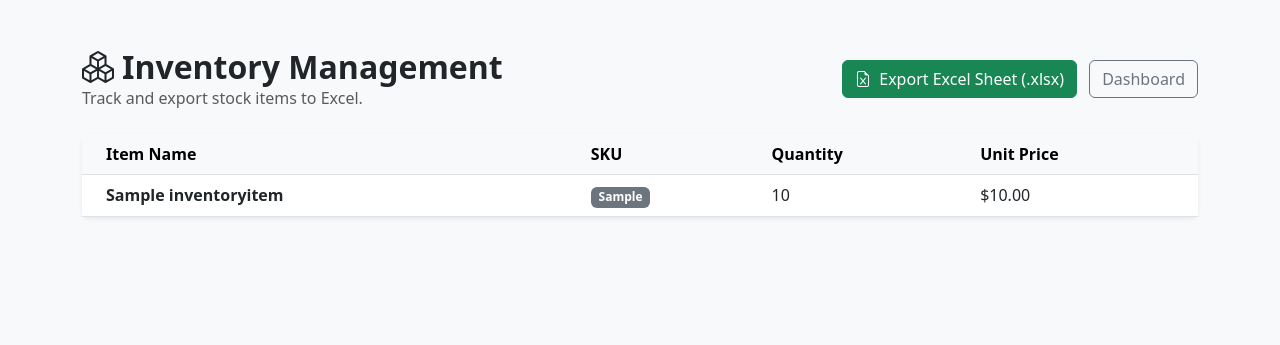
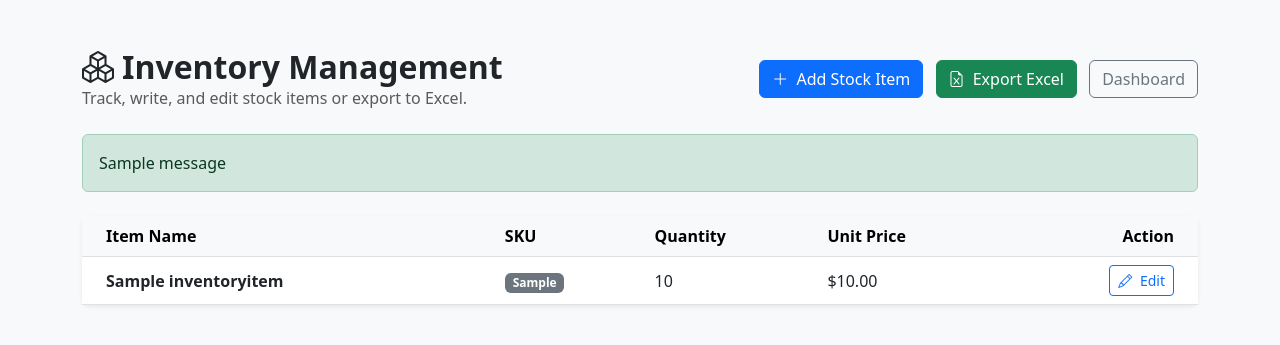
Before and after one commit to AHBILBIS/mis_project, a Django app: page /staff/inventory/ in a window 1280 px wide. Shown: the top 345 px of the page. Run offline with Django 5.2, Linux system fonts and the light colour scheme; a user stored in the database is signed in; tables that the repository leaves empty hold one stand-in row (values such as "Sample post"); one stand-in notice (Sample message) is shown; parts of the project's set-up code (start-up, migrations or seed data) failed here and were passed over.

Commit message:
Add form for staff to create and edit inventory items

```diff
--- a/apps/staff/urls.py
+++ b/apps/staff/urls.py
@@ -6,5 +6,7 @@ urlpatterns = [
     path("add/", views.staff_create, name="staff_create"),
     path("report/new/", views.create_report, name="create_report"),
     path("inventory/", views.inventory_list, name="inventory_list"),
+    path("inventory/add/", views.inventory_create, name="inventory_create"),
+    path("inventory/<int:pk>/edit/", views.inventory_edit, name="inventory_edit"),
     path("inventory/export/", views.export_inventory_excel, name="export_inventory_excel"),
 ]
--- a/apps/staff/views.py
+++ b/apps/staff/views.py
@@ -4,13 +4,12 @@ from django.contrib.auth.decorators import login_required
 from django.contrib import messages
 from django.http import HttpResponse
 from docx import Document
-from docx.shared import Inches, Pt, RGBColor
+from docx.shared import Inches
 from docx.oxml import OxmlElement
-from docx.oxml.ns import qn
 import openpyxl
 
 from .models import StaffProfile, InventoryItem, StaffReport
-from .forms import StaffProfileForm
+from .forms import StaffProfileForm, InventoryItemForm
 
 @login_required
 def staff_list(request):
@@ -44,51 +43,39 @@ def create_report(request):
         )
 
         doc = Document()
+        doc.add_heading(title, 0)
 
-        # Document Title
-        heading = doc.add_heading(title, 0)
-
-        # Author & Metadata
-        formatted_date = report.created_at.strftime("%Y-%m-%d %H:%M")
         meta_table = doc.add_table(rows=2, cols=2)
         meta_table.style = "Table Grid"
-
         meta_table.cell(0, 0).text = "Author:"
         meta_table.cell(0, 1).text = request.user.username
         meta_table.cell(1, 0).text = "Generated Date:"
-        meta_table.cell(1, 1).text = formatted_date
+        meta_table.cell(1, 1).text = report.created_at.strftime("%Y-%m-%d %H:%M")
 
-        doc.add_paragraph() # Spacing
+        doc.add_paragraph()
 
-        # Section 1: Main Content
         doc.add_heading("Report Content", level=1)
         doc.add_paragraph(content)
 
-        # Section 2: Equation Editor Section (OMML Container)
         if equation_text:
             doc.add_heading("Mathematical Equations & Formulas", level=1)
             eq_p = doc.add_paragraph()
             eq_p.add_run("Equation: ")
-
-            # Create Word Native Equation Element (OMML)
             m_math = OxmlElement("m:oMathPara")
             m_math_inner = OxmlElement("m:oMath")
             m_r = OxmlElement("m:r")
             m_t = OxmlElement("m:t")
             m_t.text = equation_text
-
             m_r.append(m_t)
             m_math_inner.append(m_r)
             m_math.append(m_math_inner)
             eq_p._p.append(m_math)
 
-        # Section 3: Attached Image
         if uploaded_image:
             doc.add_heading("Attached Figures & Diagrams", level=1)
             image_stream = io.BytesIO(uploaded_image.read())
             doc.add_picture(image_stream, width=Inches(5.0))
 
-        # Output response
         response = HttpResponse(
             content_type="application/vnd.openxmlformats-officedocument.wordprocessingml.document"
         )
@@ -102,6 +89,31 @@ def create_report(request):
 def inventory_list(request):
     items = InventoryItem.objects.all()
     return render(request, "staff/inventory_list.html", {"items": items})
+
+@login_required
+def inventory_create(request):
+    if request.method == "POST":
+        form = InventoryItemForm(request.POST)
+        if form.is_valid():
+            form.save()
+            messages.success(request, "Inventory item added successfully.")
+            return redirect("inventory_list")
+    else:
+        form = InventoryItemForm()
+    return render(request, "staff/inventory_form.html", {"form": form, "title": "Add New Inventory Item"})
+
+@login_required
+def inventory_edit(request, pk):
+    item = get_object_or_404(InventoryItem, pk=pk)
+    if request.method == "POST":
+        form = InventoryItemForm(request.POST, instance=item)
+        if form.is_valid():
+            form.save()
+            messages.success(request, "Inventory item updated successfully.")
+            return redirect("inventory_list")
+    else:
+        form = InventoryItemForm(instance=item)
+    return render(request, "staff/inventory_form.html", {"form": form, "title": "Edit Inventory Item", "item": item})
 
 @login_required
 def export_inventory_excel(request):
--- a/templates/staff/inventory_list.html
+++ b/templates/staff/inventory_list.html
@@ -11,13 +11,22 @@
         <div class="d-flex justify-content-between align-items-center mb-4">
             <div>
                 <h2 class="fw-bold m-0"><i class="bi bi-boxes me-2"></i>Inventory Management</h2>
-                <p class="text-muted m-0">Track and export stock items to Excel.</p>
+                <p class="text-muted m-0">Track, write, and edit stock items or export to Excel.</p>
             </div>
             <div>
-                <a href="{% url "export_inventory_excel" %}" class="btn btn-success"><i class="bi bi-file-earmark-excel me-1"></i> Export Excel Sheet (.xlsx)</a>
-                <a href="{% url "dashboard" %}" class="btn btn-outline-secondary ms-2">Dashboard</a>
+                <a href="{% url "inventory_create" %}" class="btn btn-primary me-2"><i class="bi bi-plus-lg me-1"></i> Add Stock Item</a>
+                <a href="{% url "export_inventory_excel" %}" class="btn btn-success me-2"><i class="bi bi-file-earmark-excel me-1"></i> Export Excel</a>
+                <a href="{% url "dashboard" %}" class="btn btn-outline-secondary">Dashboard</a>
             </div>
         </div>
+
+        {% if messages %}
+            {% for message in messages %}
+                <div class="alert alert-{{ message.tags }} alert-dismissible fade show mb-4" role="alert">
+                    {{ message }}
+                </div>
+            {% endfor %}
+        {% endif %}
 
         <div class="card border-0 shadow-sm rounded-3">
             <div class="card-body p-0">
@@ -28,6 +37,7 @@
                             <th>SKU</th>
                             <th>Quantity</th>
                             <th>Unit Price</th>
+                            <th class="text-end pe-4">Action</th>
                         </tr>
                     </thead>
                     <tbody>
@@ -37,10 +47,13 @@
                             <td><span class="badge bg-secondary">{{ item.sku }}</span></td>
                             <td>{{ item.quantity }}</td>
                             <td>${{ item.unit_price }}</td>
+                            <td class="text-end pe-4">
+                                <a href="{% url "inventory_edit" item.pk %}" class="btn btn-sm btn-outline-primary"><i class="bi bi-pencil me-1"></i> Edit</a>
+                            </td>
                         </tr>
                         {% empty %}
                         <tr>
-                            <td colspan="4" class="text-center py-4 text-muted">No inventory records available.</td>
+                            <td colspan="5" class="text-center py-4 text-muted">No inventory records available. Click "Add Stock Item" to create one.</td>
                         </tr>
                         {% endfor %}
                     </tbody>
```
Also changed, not shown: apps/staff/forms.py (+8 -13 lines), templates/staff/inventory_form.html (added, +45 -0 lines).
